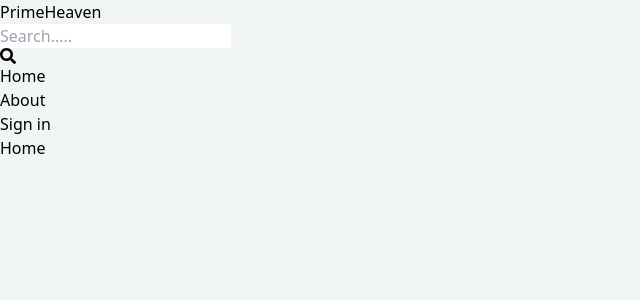
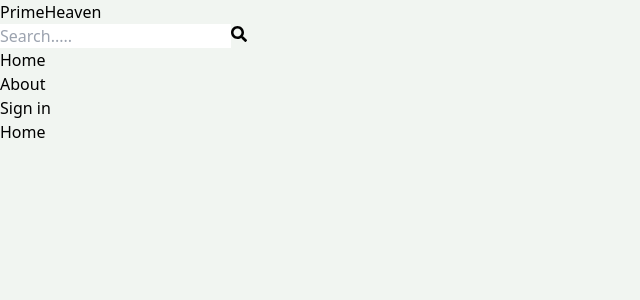
Before and after one commit to ZeenatFatima811/MERN-Real-Estate-Project, a React (Vite) app in the folder client/: page / in a window 1280 px wide. Shown: the top 300 px of the page, without its empty margins (0-640 px from the left). Built offline with nearby package versions, Linux system fonts and the light colour scheme; no server answers.

Commit message:
complete header search form

```diff
--- a/client/src/components/Header.jsx
+++ b/client/src/components/Header.jsx
@@ -1,9 +1,30 @@
 import { FaSearch } from "react-icons/fa";
-import { Link } from "react-router-dom";
+import { Link, useNavigate } from "react-router-dom";
 import { useSelector } from "react-redux";
+import { useState } from "react";
+import { useEffect } from "react";
 
 export default function Header() {
+  const navigate= useNavigate();
   const { currentUser } = useSelector((state) => state.user);
+  const [searchTerm, setSearchTerm] = useState("");
+
+  const handleSubmit = (e)=>{
+    e.preventDefault();
+    const urlParams= new URLSearchParams(window.location.search);
+    urlParams.set('searchTerm', searchTerm);
+    const searchQuery = urlParams.toString();
+    navigate(`/search?${searchQuery}`);
+  }
+
+  useEffect(()=>{
+    const urlParams = new URLSearchParams(location.search);
+    const searchTermFromUrl= urlParams.get('searchTerm');
+    if(searchTermFromUrl){
+      setSearchTerm(searchTermFromUrl);
+    }
+
+  }, [location.search])
   return (
     <header className="bg-slate-200 shadow-md ">
       <div className="flex justify-between items-center max-w-6xl mx-auto p-3">
@@ -13,13 +34,17 @@
             <span className="text-slate-700">Heaven</span>
           </h1>
         </Link>
-        <form className="bg-slate-100 p-3 rounded-lg flex items-center">
+        <form onSubmit={handleSubmit} className="bg-slate-100 p-3 rounded-lg flex items-center">
           <input
             type="text"
             placeholder="Search....."
             className="bg-transparent focus:outline-none w-24 sm:w-64"
+            value={searchTerm}
+            onChange={(e)=>setSearchTerm(e.target.value)}
           />
-          <FaSearch className="text-slate-600" />
+          <button>
+            <FaSearch className="text-slate-600" />
+          </button>
         </form>
         <ul className="flex gap-4">
           <Link to="/">
```
